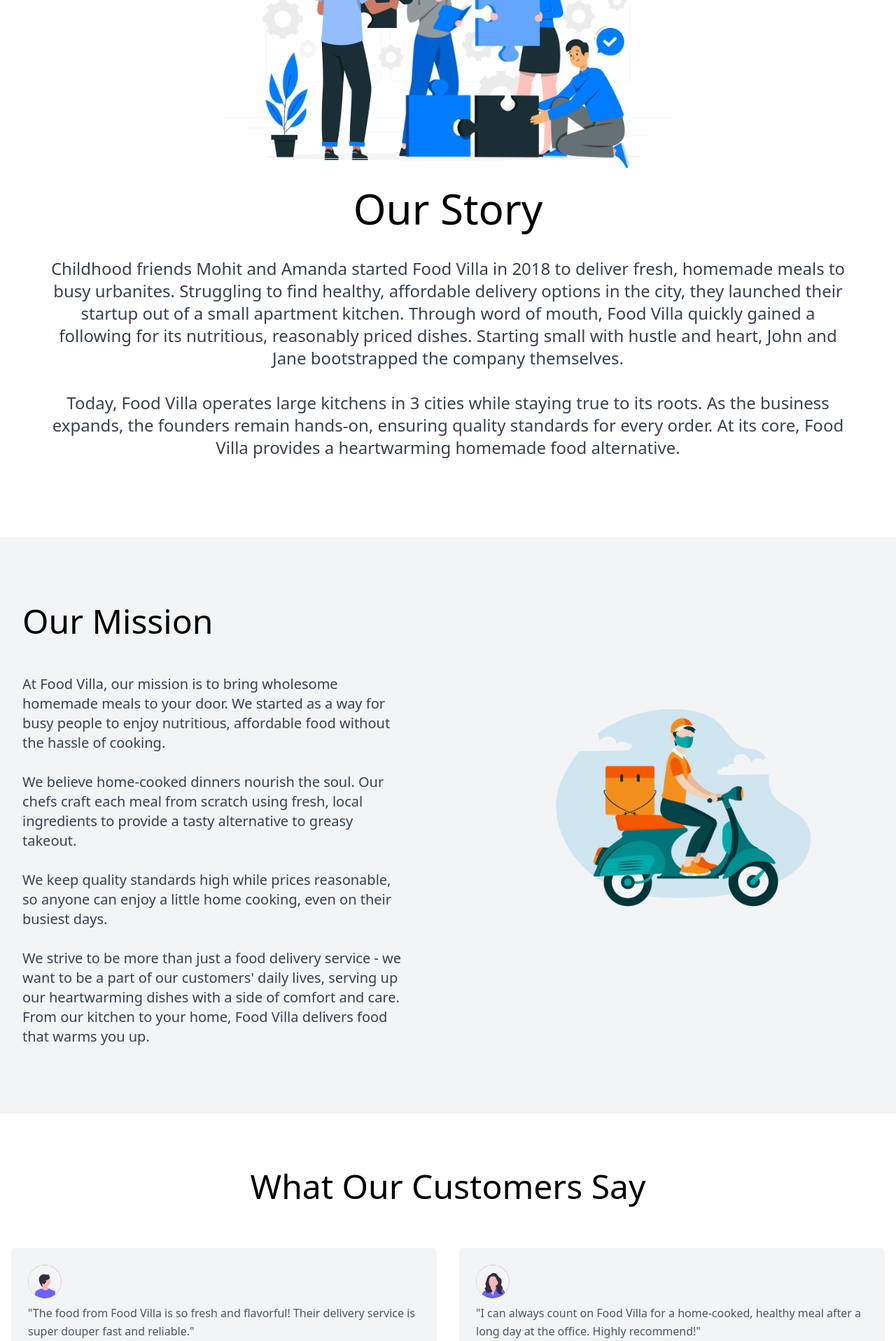
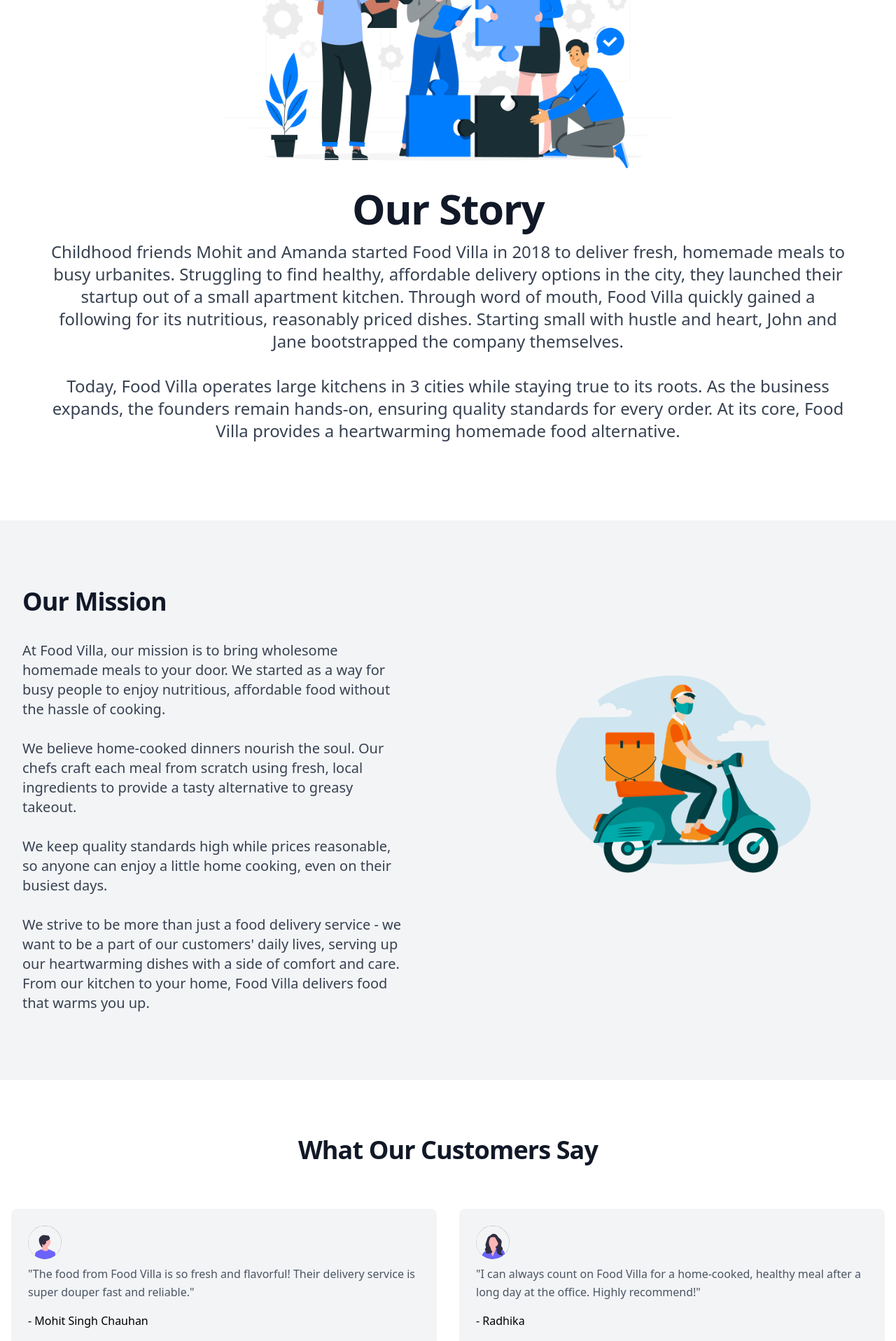
Before and after one commit to MohitSinghChauhan/Swiggy-Clone, a React (Vite) app: page /about in a window 1280 px wide. Shown: the part 287-2204 px from the top of the page at 70% size. Built offline with nearby package versions, Linux system fonts and the light colour scheme.

Commit message:
styles: minor UI & font modification

```diff
--- a/src/components/About.js
+++ b/src/components/About.js
@@ -11,8 +11,8 @@ export default function About() {
 				<section className=' py-12'>
 					<img src={OurStoryImg} alt='About' className='mx-auto w-1/2' />
 					<div className='container mx-4 md:mx-auto text-center'>
-						<h2 className='text-4xl md:text-6xl font-medium mb-10'>Our Story</h2>
-						<p className='text-gray-700 text-l md:text-2xl leading-relaxed mx-10 md:mx-auto md:max-w-6xl mb-16'>
+						<h2 className='mb-4 text-4xl  md:text-6xl tracking-tight font-extrabold text-center text-gray-900 dark:text-white'>Our Story</h2>
+						<p className='text-gray-700 text-l md:text-2xl leading-relaxed mx-8 md:mx-auto md:max-w-6xl mb-16'>
 							Childhood friends Mohit and Amanda started Food Villa in 2018 to deliver fresh, homemade meals to busy urbanites. Struggling to find healthy, affordable delivery options in the city, they launched their startup out of a small apartment kitchen. Through word of mouth, Food Villa quickly gained a following for its nutritious, reasonably priced dishes. Starting small with hustle and heart, John and Jane bootstrapped the company themselves.
 							<br />
 							<br />
@@ -23,7 +23,7 @@ export default function About() {
 
 				<section className='py-24 bg-gray-100'>
 					<div className='container mx-auto'>
-						<h2 className='text-5xl font-medium mb-8 mx-8'>Our Mission</h2>
+						<h2 className='mb-4 mx-8 text-4xl tracking-tight font-extrabold text-gray-900 dark:text-white'>Our Mission</h2>
 
 						<div className='flex flex-col md:flex-row md:-mx-6'>
 							<div className='md:w-1/2 md:px-4'>
@@ -52,7 +52,7 @@ export default function About() {
 
 				<section className='py-12'>
 					<div className='container mx-auto'>
-						<h2 className='text-5xl font-medium text-center mt-8 mb-16'>What Our Customers Say</h2>
+						<h2 className='text-4xl tracking-tight font-extrabold text-center text-gray-900 dark:text-white mt-8 mb-16'>What Our Customers Say</h2>
 
 						<div className='flex flex-wrap mx-4 md:mx-auto '>
 							<div className='w-full md:w-1/2 px-4 mb-6'>
```
